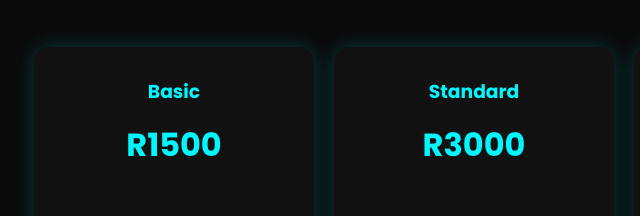
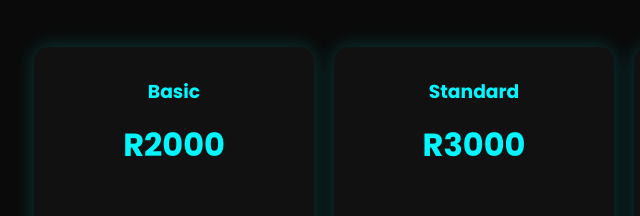
Before and after one commit to Qundor/zeinartech, a plain HTML site: page index.html in a window 1280 px wide. Shown: the part 2313-2529 px from the top of the page, 166-806 px from the left. Drawn offline with Linux system fonts and the light colour scheme.

Commit message:
Update Basic pricing from R1500 to R2000

```diff
--- a/index.html
+++ b/index.html
@@ -103,7 +103,7 @@
   <div class="cards">
     <div class="card">
       <h3>Basic</h3>
-      <h2>R1500</h2>
+      <h2>R2000</h2>
       <p>✔ 3 Pages<br>✔ Mobile Friendly<br>✔ WhatsApp</p>
     </div>
     <div class="card">
```
